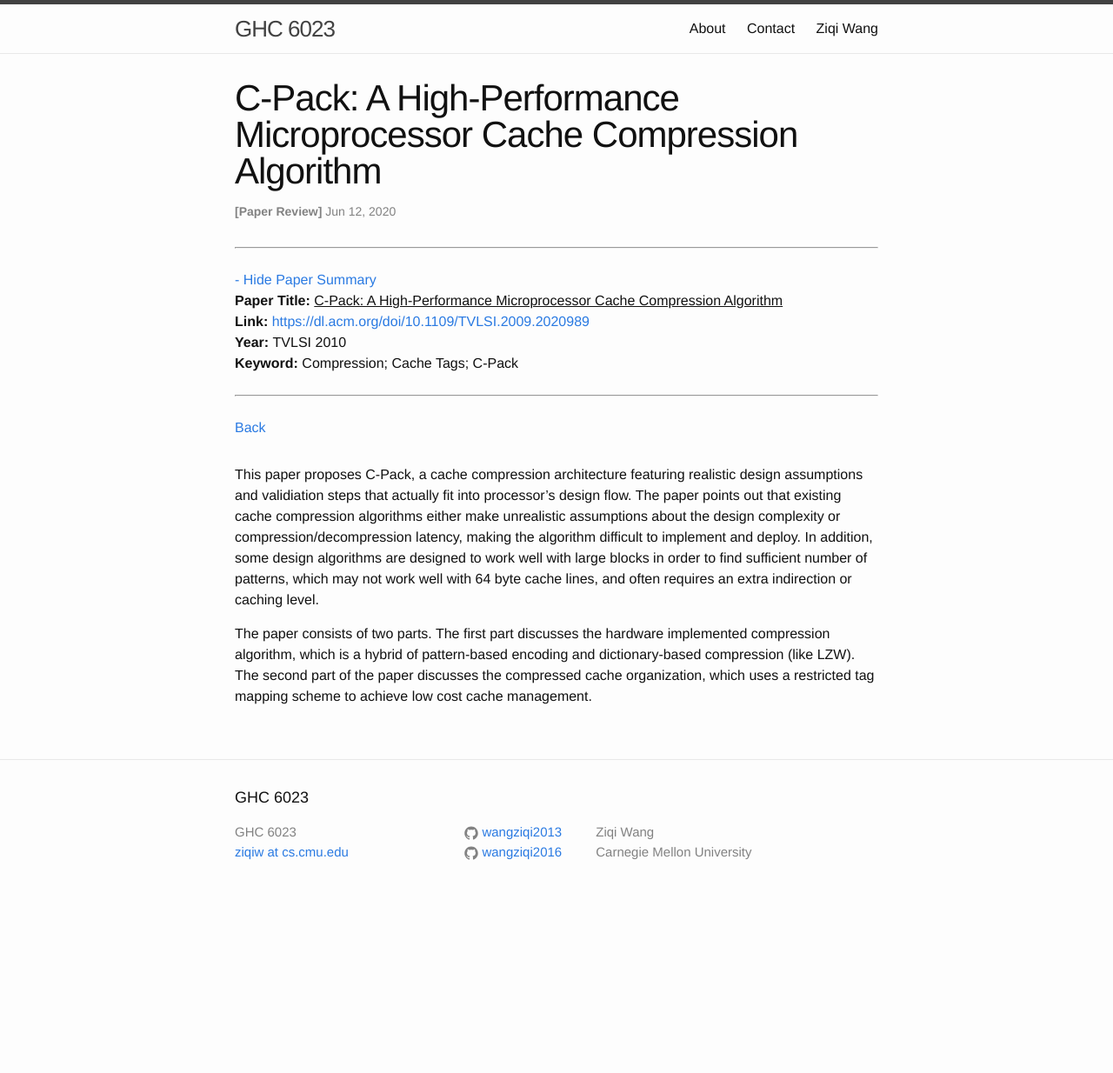
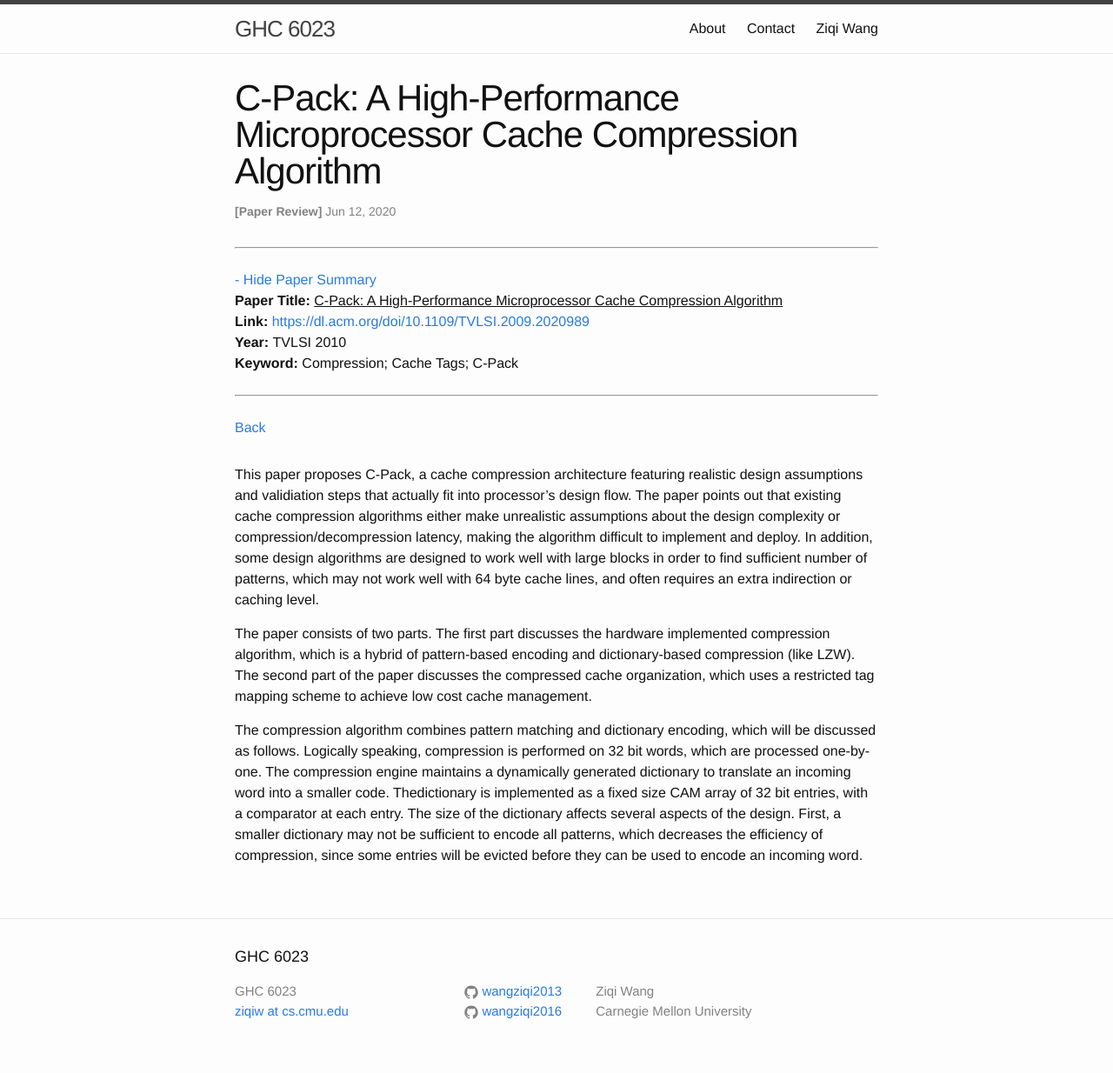
Before and after one commit to wangziqi2013/wangziqi2013.github.io, a Jekyll site: the page built from _posts/2020-06-11-cpack.markdown, in a window 1280 px wide. Shown: the whole page at 87% size. Built offline with Jekyll 4.4.1, drawn with Linux system fonts in a browser that asks for light colours; before the commit the page ends 1051 px from its top, so only the background shows below that.

Commit message:
Adding dictionary

```diff
--- a/_posts/2020-06-11-cpack.markdown
+++ b/_posts/2020-06-11-cpack.markdown
@@ -23,3 +23,11 @@ or caching level.
 The paper consists of two parts. The first part discusses the hardware implemented compression algorithm, which is a
 hybrid of pattern-based encoding and dictionary-based compression (like LZW). The second part of the paper discusses
 the compressed cache organization, which uses a restricted tag mapping scheme to achieve low cost cache management.
+
+The compression algorithm combines pattern matching and dictionary encoding, which will be discussed as follows.
+Logically speaking, compression is performed on 32 bit words, which are processed one-by-one. The compression engine
+maintains a dynamically generated dictionary to translate an incoming word into a smaller code. Thedictionary is implemented
+as a fixed size CAM array of 32 bit entries, with a comparator at each entry.
+The size of the dictionary affects several aspects of the design. First, a smaller dictionary may not be sufficient to
+encode all patterns, which decreases the efficiency of compression, since some entries will be evicted before they
+can be used to encode an incoming word.
```
